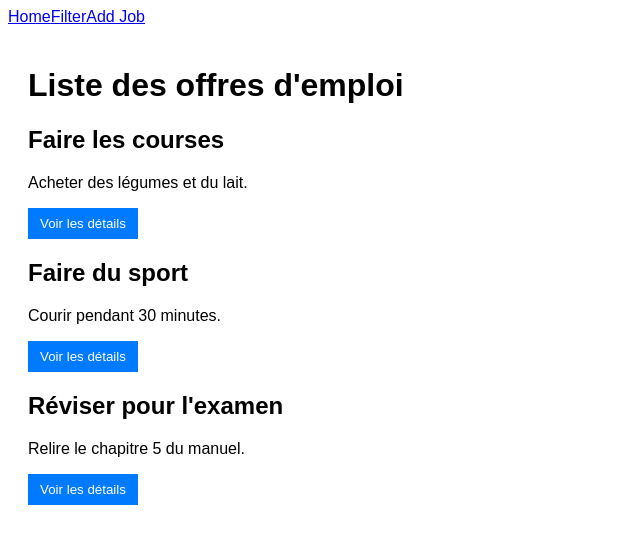
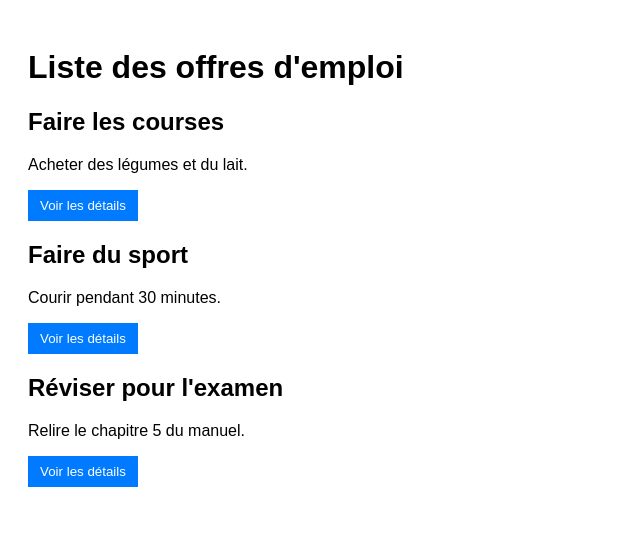
Before and after one commit to ZyadFri/PMAL, a Vue app in the folder TP4/: page / in a window 1280 px wide. Shown: the top 544 px of the page, without its empty margins (0-640 px from the left). Built offline with nearby package versions, Linux system fonts and the light colour scheme.

Commit message:
Update App.vue

```diff
--- a/TP4/src/App.vue
+++ b/TP4/src/App.vue
@@ -1,14 +1,9 @@
 <template>
-  <div id="app">
-    <RouterLink to="/Home.vue">Home</RouterLink>
-    <RouterLink to="/filter">Filter</RouterLink>
-    <RouterLink to="/add-job">Add Job</RouterLink>
-    <RouterView />
-  </div>
+  <router-view />
 </template>
 
 <script setup>
-import { RouterLink, RouterView } from 'vue-router'
+import { RouterView } from 'vue-router';
 </script>
 
 <style>
```
